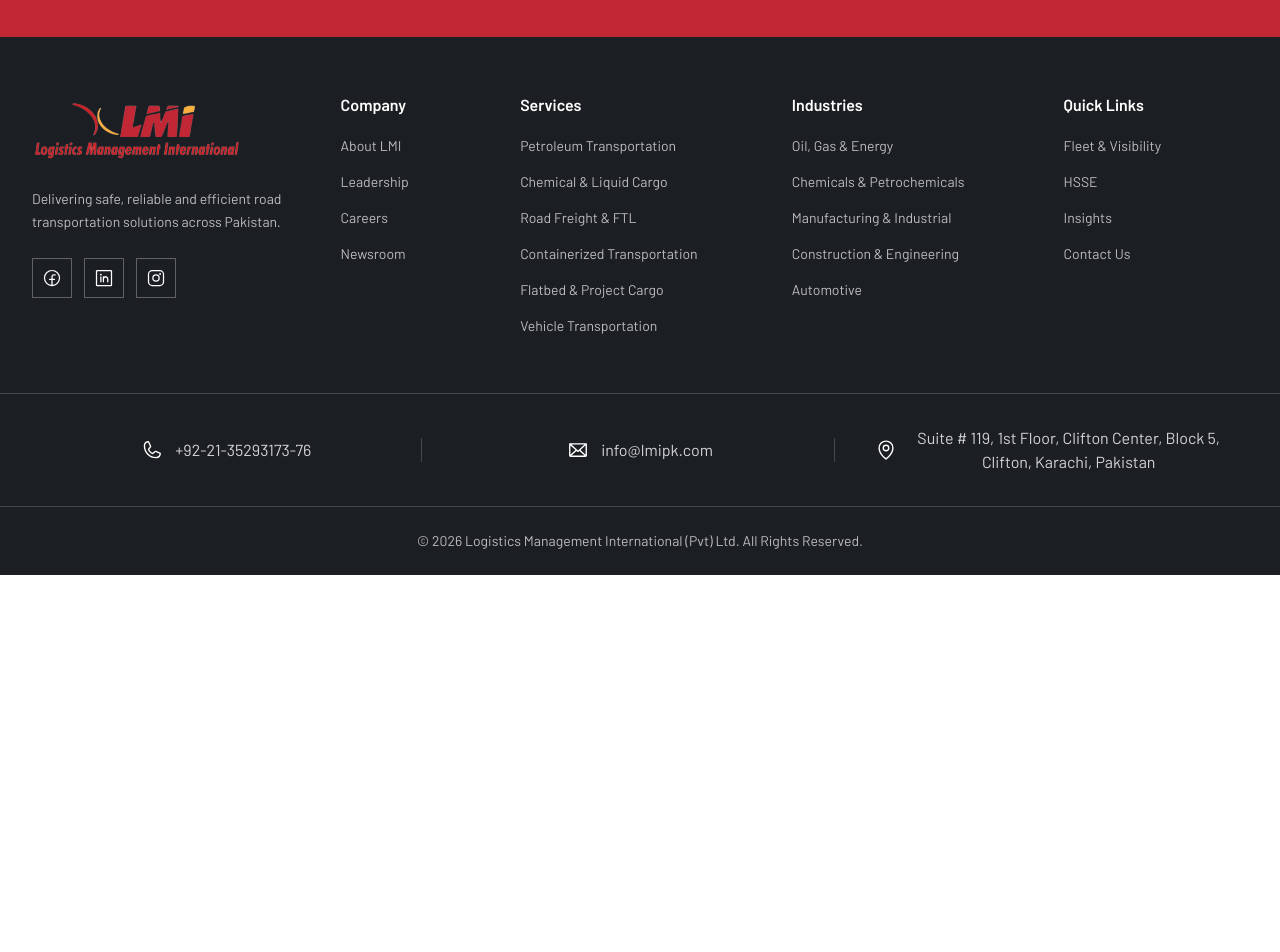
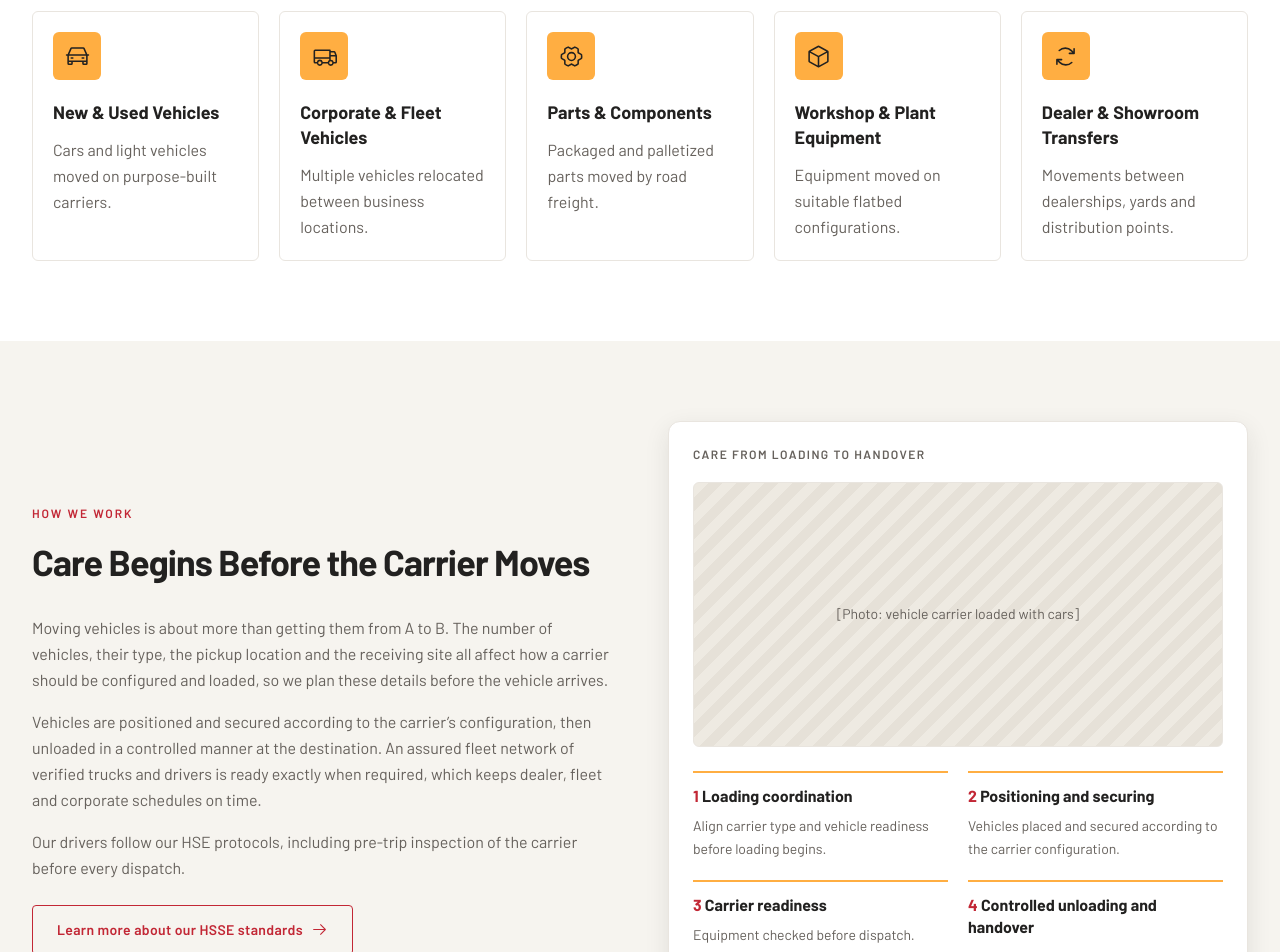
Before and after one commit to abdulrafayb/lmi-website, a React (Vite) app: page /industries/automotive in a window 1280 px wide. Shown: the part 840-1792 px from the top of the page. Before the commit the page ends 1415 px from the top, so only its background shows below. Built offline with nearby package versions, Linux system fonts and the light colour scheme; the HTML template or start-up script is replaced by a standard one.

Commit message:
Add automotive cargo and handling sections and align leadership connectors

```diff
--- a/data/Industries/Automotive.json
+++ b/data/Industries/Automotive.json
@@ -18,5 +18,75 @@
       "label": "Contact Us Today",
       "path": "/contact-us"
     }
+  },
+  "sectionTwo": {
+    "eyebrow": "What we move",
+    "heading": "Vehicles and the cargo behind them",
+    "cargo": [
+      {
+        "icon": "vehicles",
+        "heading": "New & Used Vehicles",
+        "description": "Cars and light vehicles moved on purpose-built carriers."
+      },
+      {
+        "icon": "fleet",
+        "heading": "Corporate & Fleet Vehicles",
+        "description": "Multiple vehicles relocated between business locations."
+      },
+      {
+        "icon": "parts",
+        "heading": "Parts & Components",
+        "description": "Packaged and palletized parts moved by road freight."
+      },
+      {
+        "icon": "equipment",
+        "heading": "Workshop & Plant Equipment",
+        "description": "Equipment moved on suitable flatbed configurations."
+      },
+      {
+        "icon": "transfers",
+        "heading": "Dealer & Showroom Transfers",
+        "description": "Movements between dealerships, yards and distribution points."
+      }
+    ]
+  },
+  "sectionThree": {
+    "eyebrow": "How we work",
+    "heading": "Care Begins Before the Carrier Moves",
+    "paragraphs": [
+      "Moving vehicles is about more than getting them from A to B. The number of vehicles, their type, the pickup location and the receiving site all affect how a carrier should be configured and loaded, so we plan these details before the vehicle arrives.",
+      "Vehicles are positioned and secured according to the carrier’s configuration, then unloaded in a controlled manner at the destination. An assured fleet network of verified trucks and drivers is ready exactly when required, which keeps dealer, fleet and corporate schedules on time.",
+      "Our drivers follow our HSE protocols, including pre-trip inspection of the carrier before every dispatch."
+    ],
+    "action": {
+      "label": "Learn more about our HSSE standards",
+      "path": "/hsse"
+    },
+    "panelHeading": "Care from loading to handover",
+    "image": null,
+    "imageAlt": "Vehicle carrier loaded with cars",
+    "imagePlaceholder": "[Photo: vehicle carrier loaded with cars]",
+    "steps": [
+      {
+        "number": "1",
+        "heading": "Loading coordination",
+        "description": "Align carrier type and vehicle readiness before loading begins."
+      },
+      {
+        "number": "2",
+        "heading": "Positioning and securing",
+        "description": "Vehicles placed and secured according to the carrier configuration."
+      },
+      {
+        "number": "3",
+        "heading": "Carrier readiness",
+        "description": "Equipment checked before dispatch."
+      },
+      {
+        "number": "4",
+        "heading": "Controlled unloading and handover",
+        "description": "Careful unloading at the destination, completed per your receiving requirements."
+      }
+    ]
   }
 }
--- a/src/pages/industries/Automotive.jsx
+++ b/src/pages/industries/Automotive.jsx
@@ -1,10 +1,14 @@
 import SectionOne from "../../sections/industries/automotive/SectionOne";
+import SectionTwo from "../../sections/industries/automotive/SectionTwo";
+import SectionThree from "../../sections/industries/automotive/SectionThree";
 import SectionSeven from "../../sections/industries/automotive/SectionSeven";
 
 export default function Automotive() {
   return (
     <>
       <SectionOne />
+      <SectionTwo />
+      <SectionThree />
       <SectionSeven />
     </>
   );
--- /dev/null
+++ b/src/sections/industries/automotive/SectionThree.jsx
@@ -0,0 +1,87 @@
+import { ArrowRight } from "@phosphor-icons/react";
+import Button from "../../../ui/Button";
+import Eyebrow from "../../../ui/Eyebrow";
+import Reveal from "../../../components/Reveal";
+import automotiveData from "../../../../data/Industries/Automotive.json";
+
+const {
+  eyebrow,
+  heading,
+  paragraphs,
+  action,
+  panelHeading,
+  image,
+  imageAlt,
+  imagePlaceholder,
+  steps,
+} = automotiveData.sectionThree;
+
+export default function SectionThree() {
+  return (
+    <section
+      className="bg-proof-surface py-12 text-center md:py-16 lg:py-20 lg:text-left"
+      aria-labelledby="automotive-care-heading"
+    >
+      <div className="wrapper grid max-w-320 items-center gap-10 lg:grid-cols-2 lg:gap-14">
+        <Reveal>
+          <Eyebrow className="mb-4">{eyebrow}</Eyebrow>
+          <h2
+            id="automotive-care-heading"
+            className="text-hero-heading text-2xl leading-snug font-bold tracking-tight md:text-3xl lg:text-4xl"
+          >
+            {heading}
+          </h2>
+          <div className="text-hero-copy mt-7 space-y-4 text-base leading-relaxed">
+            {paragraphs.map((paragraph) => (
+              <p key={paragraph}>{paragraph}</p>
+            ))}
+          </div>
+          <Button to={action.path} variant="secondary" className="mt-6">
+            {action.label}
+            <ArrowRight size={17} aria-hidden="true" />
+          </Button>
+        </Reveal>
+        <Reveal
+          delay={0.1}
+          className="border-trust-border bg-surface min-w-0 rounded-xl border p-5 shadow-[0_0.5rem_1.5rem_var(--color-hero-shadow)] sm:p-6"
+        >
+          <h3 className="text-hero-copy text-xs font-semibold tracking-[0.12em] uppercase">
+            {panelHeading}
+          </h3>
+          <div className="border-trust-border mt-5 flex aspect-[2/1] items-center justify-center overflow-hidden rounded-md border bg-[repeating-linear-gradient(135deg,var(--color-hero-stripe-light)_0_0.625rem,var(--color-hero-stripe-dark)_0.625rem_1.25rem)]">
+            {image ? (
+              <img
+                src={image}
+                alt={imageAlt}
+                loading="lazy"
+                className="h-full w-full object-cover"
+              />
+            ) : (
+              <span
+                className="text-hero-copy px-5 text-center text-sm"
+                aria-hidden="true"
+              >
+                {imagePlaceholder}
+              </span>
+            )}
+          </div>
+          <ol className="mt-6 grid grid-cols-1 gap-5 sm:grid-cols-2">
+            {steps.map(({ number, heading, description }) => (
+              <li key={number} className="border-proof-accent border-t-2 pt-3">
+                <h4 className="text-hero-heading text-sm leading-snug font-bold lg:text-base">
+                  <span className="text-brand-red" aria-hidden="true">
+                    {number}{" "}
+                  </span>
+                  {heading}
+                </h4>
+                <p className="text-hero-copy mt-2 text-sm leading-relaxed">
+                  {description}
+                </p>
+              </li>
+            ))}
+          </ol>
+        </Reveal>
+      </div>
+    </section>
+  );
+}
--- /dev/null
+++ b/src/sections/industries/automotive/SectionTwo.jsx
@@ -0,0 +1,66 @@
+import {
+  Car,
+  Truck,
+  GearSix,
+  Cube,
+  ArrowsClockwise,
+} from "@phosphor-icons/react";
+import Eyebrow from "../../../ui/Eyebrow";
+import Reveal from "../../../components/Reveal";
+import automotiveData from "../../../../data/Industries/Automotive.json";
+
+const { eyebrow, heading, cargo } = automotiveData.sectionTwo;
+const icons = {
+  vehicles: Car,
+  fleet: Truck,
+  parts: GearSix,
+  equipment: Cube,
+  transfers: ArrowsClockwise,
+};
+
+export default function SectionTwo() {
+  return (
+    <section
+      className="bg-surface py-12 text-center md:py-16 lg:py-20 lg:text-left"
+      aria-labelledby="automotive-cargo-heading"
+    >
+      <div className="wrapper max-w-320">
+        <Reveal>
+          <Eyebrow className="mb-4">{eyebrow}</Eyebrow>
+          <h2
+            id="automotive-cargo-heading"
+            className="text-hero-heading text-2xl leading-snug font-bold tracking-tight md:text-3xl lg:text-4xl"
+          >
+            {heading}
+          </h2>
+        </Reveal>
+        <ul className="mt-9 grid grid-cols-1 gap-5 sm:grid-cols-2 lg:grid-cols-5">
+          {cargo.map(({ icon, heading, description }, index) => {
+            const Icon = icons[icon];
+            return (
+              <Reveal
+                as="li"
+                key={icon}
+                delay={index * 0.05}
+                className="border-trust-border rounded-md border p-5"
+              >
+                <span
+                  className="bg-proof-accent text-hero-heading mx-auto grid size-12 place-items-center rounded-md lg:mx-0"
+                  aria-hidden="true"
+                >
+                  <Icon size={25} />
+                </span>
+                <h3 className="text-hero-heading mt-5 text-lg leading-snug font-bold">
+                  {heading}
+                </h3>
+                <p className="text-hero-copy mt-3 text-sm leading-relaxed lg:text-base">
+                  {description}
+                </p>
+              </Reveal>
+            );
+          })}
+        </ul>
+      </div>
+    </section>
+  );
+}
--- a/src/sections/our-company/leadership/SectionFive.jsx
+++ b/src/sections/our-company/leadership/SectionFive.jsx
@@ -66,8 +66,9 @@
               return (
                 <li
                   key={icon}
-                  className="border-trust-border bg-surface lg:before:bg-proof-accent relative rounded-md border px-4 py-5 lg:before:absolute lg:before:-top-[calc(1.25rem+1px)] lg:before:left-1/2 lg:before:h-[calc(1.25rem+1px)] lg:before:w-0.5 lg:before:-translate-x-1/2 lg:before:content-['']"
+                  className="lg:before:bg-proof-accent relative lg:before:absolute lg:before:-top-5 lg:before:left-1/2 lg:before:h-5 lg:before:w-0.5 lg:before:-translate-x-1/2 lg:before:content-['']"
                 >
+                  <div className="border-trust-border bg-surface h-full rounded-md border px-4 py-5">
                     <span
                       className="bg-proof-accent text-hero-heading mx-auto grid size-12 place-items-center rounded-md"
                       aria-hidden="true"
@@ -77,6 +78,7 @@
                     <h4 className="text-hero-heading mt-4 text-sm leading-snug font-semibold lg:text-base">
                       {label}
                     </h4>
+                  </div>
                 </li>
               );
             })}
```
Lines whose indentation alone changed are shown as unchanged.
